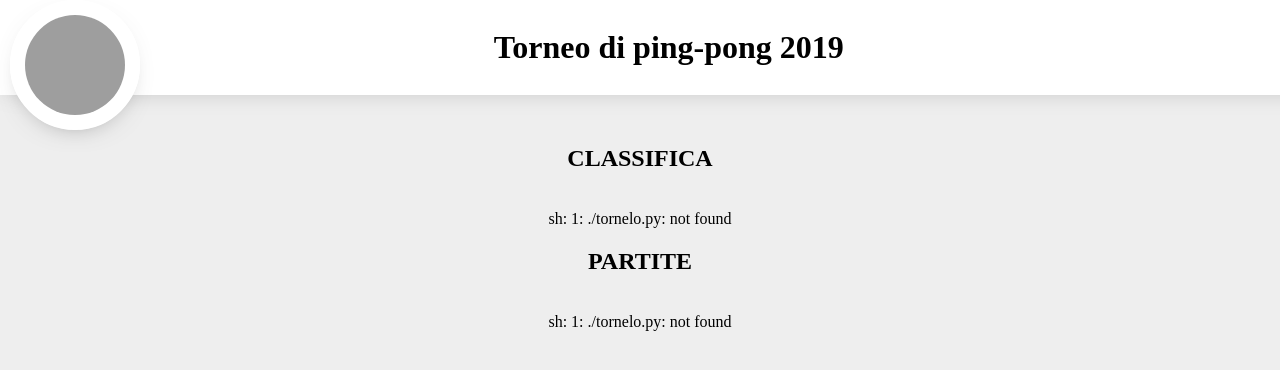
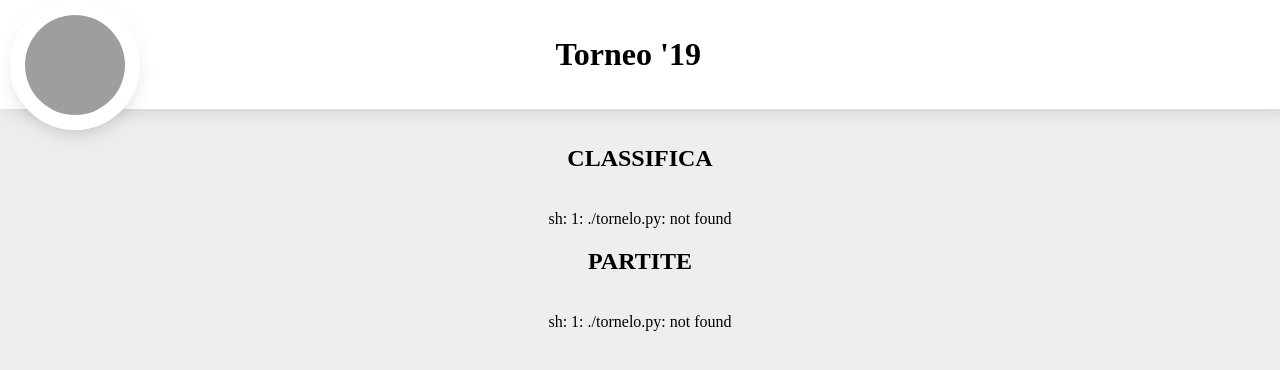
Before and after one commit to diesys/pomelo, a PHP site: page / in a window 1280 px wide. Shown: the top 370 px of the page. Run offline with PHP 8.4, Linux system fonts and the light colour scheme; some web fonts are replaced; grey boxes are pictures that could not be loaded.

Commit message:
better header styling

```diff
--- a/index.php
+++ b/index.php
@@ -35,9 +35,16 @@ echo "<!doctype html>
             position: fixed;
             width: 100%;
             top: 0;
+            left: 0;
             margin: 0;
             background: #fff;
             padding: .9em;
+            height: 80px;
+        }
+        #titolo > h1 {
+            position: absolute;
+            left: 48%;
+            transform: translateX(-50%);
         }
         #content {
             margin-top: 145px;
@@ -54,9 +61,10 @@ $output = shell_exec('./tornelo.py --update prova aaaa bbbb 0.5 --web 2>&1');
 
 echo "<body><center>";
 
-echo "<span>
-        <img id='logo' src='img/antipong_idle2.gif' height='100px' width='100px' alt='Smash the ball, smash fascism!' />
-        <h1 id='titolo'>Torneo di ping-pong 2019</h1></span>";
+echo "
+<img id='logo' src='img/antipong_idle2.gif' height='100px' width='100px' alt='Smash the ball, smash fascism!' />
+<span id='titolo'>
+        <h1 id='itolo'>Torneo '19</h1></span>";
 
 echo "<div id='content'><h2>CLASSIFICA</h2>", "<br/>";
 
```
